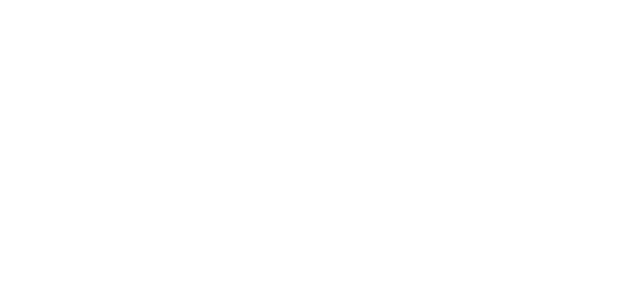
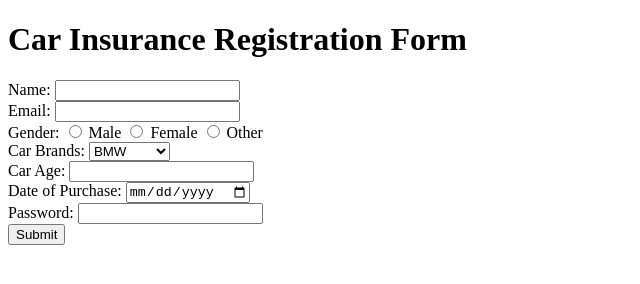
Before and after one commit to acciojob/car-insurance-form-Rohitsah6372, a website: page main.html in a window 1280 px wide. Shown: the whole page, without its empty margins (0-640 px from the left). Drawn offline with Linux system fonts and the light colour scheme.

Commit message:
created a submission

```diff
--- a/main.html
+++ b/main.html
@@ -8,6 +8,63 @@
 
 <body>
 	<!-- the entire body must be written by student -->
+	  <form action="/register-insurance" method="POST">
+        <h1>Car Insurance Registration Form</h1>
+
+        <!-- Name Field -->
+        <div class="form-group">
+            <label for="name">Name:</label>
+            <input type="text" id="name" name="name" required>
+        </div>
+
+        <!-- Email Field -->
+        <div class="form-group">
+            <label for="email">Email:</label>
+            <input type="email" id="email" name="email" required>
+        </div>
+
+        <!-- Gender Field -->
+        <div class="form-group">
+            <label>Gender:</label>
+            <input type="radio" id="male" name="gender" value="male" required>
+            <label for="male">Male</label>
+            <input type="radio" id="female" name="gender" value="female" required>
+            <label for="female">Female</label>
+            <input type="radio" id="other" name="gender" value="other" required>
+            <label for="other">Other</label>
+        </div>
+
+        <!-- Car Brands Dropdown -->
+        <div class="form-group">
+            <label for="cars">Car Brands:</label>
+            <select id="cars" name="cars">
+                <option value="bmw">BMW</option>
+                <option value="audi">Audi</option>
+                <option value="mercedes">Mercedes</option>
+            </select>
+        </div>
+
+        <!-- Car Age Field -->
+        <div class="form-group">
+            <label for="carage">Car Age:</label>
+            <input type="number" id="carage" name="carage" required>
+        </div>
+
+        <!-- Date of Purchase Field -->
+        <div class="form-group">
+            <label for="dop">Date of Purchase:</label>
+            <input type="date" id="dop" name="dop" required>
+        </div>
+
+        <!-- Password Field -->
+        <div class="form-group">
+            <label for="password">Password:</label>
+            <input type="password" id="password" name="password" required>
+        </div>
+
+        <!-- Submit Button -->
+        <input type="submit" value="Submit">
+    </form>
     <script type="text/javascript" src="./script.js">
 </script>
 
```
